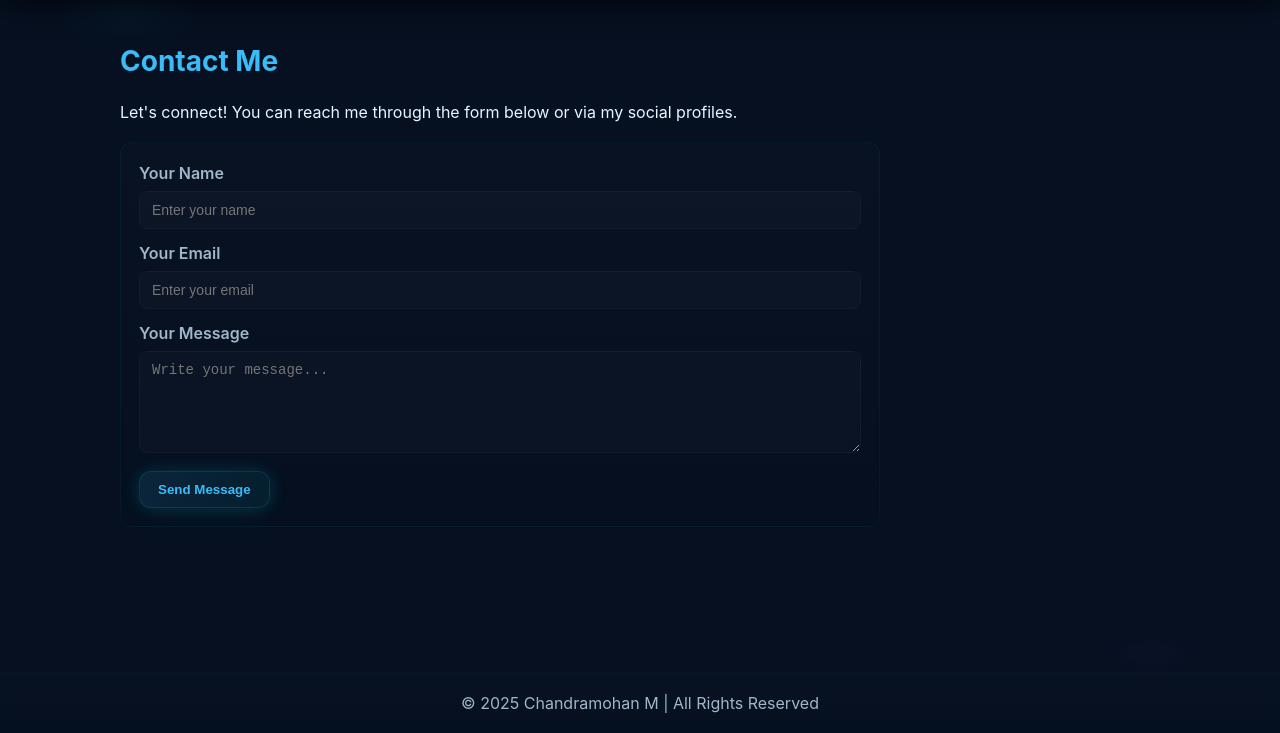
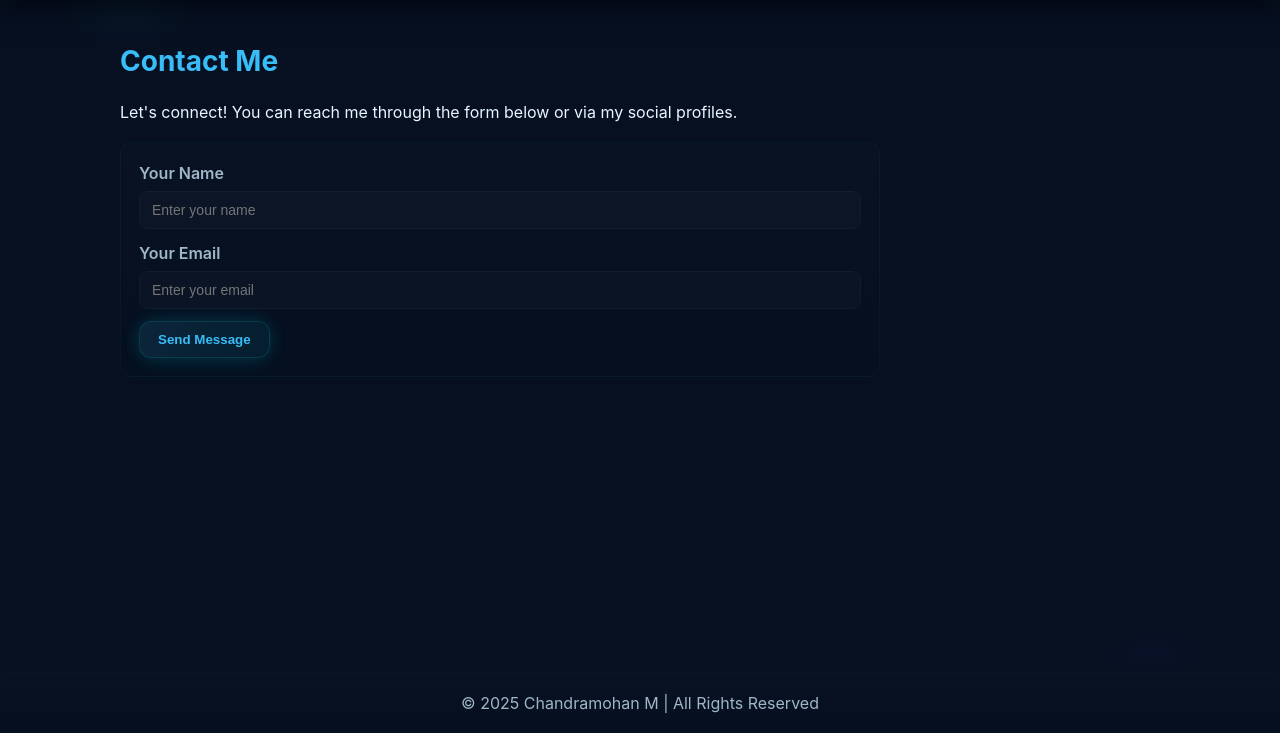
Before and after one commit to Chandramohan-us/CM_website, a plain HTML site: page contact.html in a window 1280 px wide. Shown: the part 67-800 px from the top of the page. Drawn offline with nearby package versions, Linux system fonts and the light colour scheme.

Commit message:
Update contact.html

```diff
--- a/contact.html
+++ b/contact.html
@@ -43,10 +43,7 @@
         <input type="email" name="reply_to" placeholder="Enter your email" required>
     </div>
 
-    <div class="form-group">
-        <label>Your Message</label>
-        <textarea name="message" placeholder="Write your message..." rows="5" required></textarea>
-    </div>
+
 
     <button type="submit" class="btn">Send Message</button>
 </form>
```
